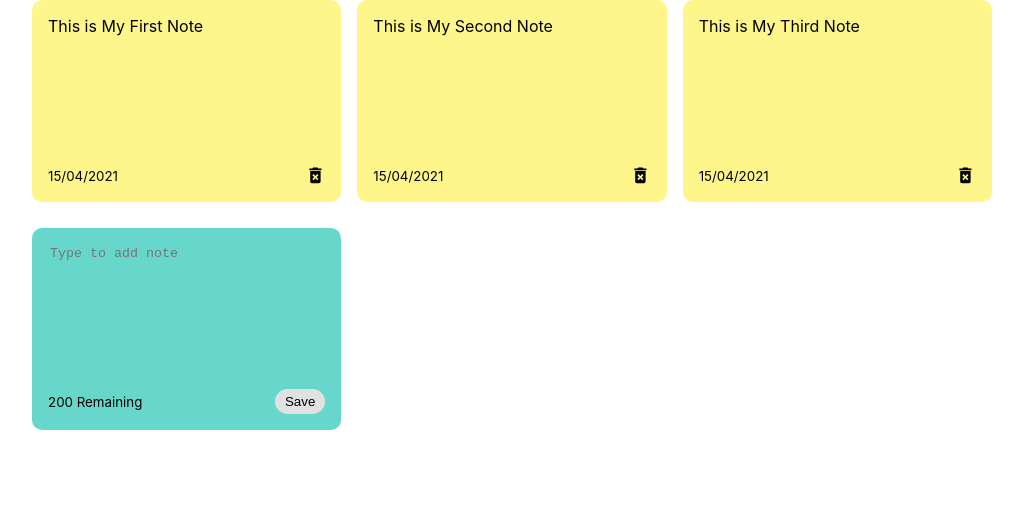
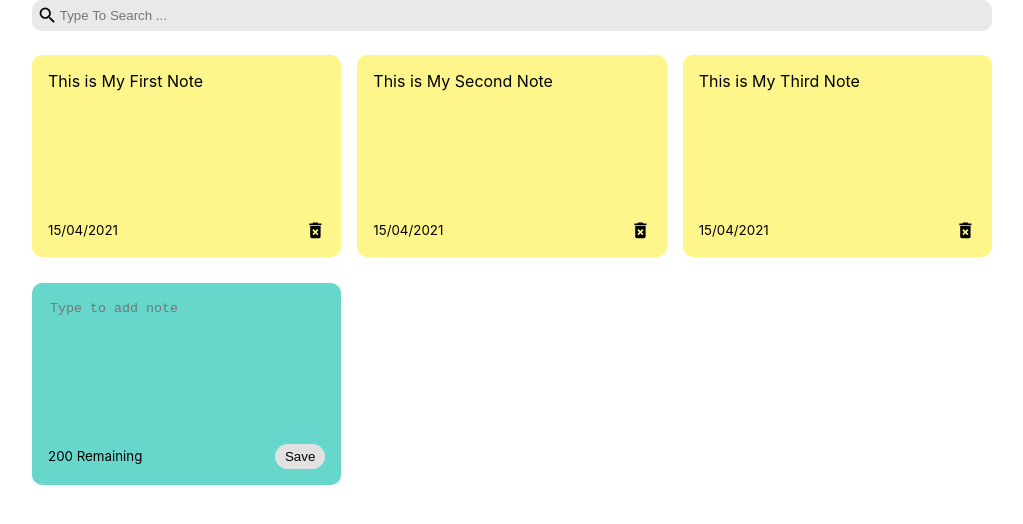
Before and after one commit to Satya190597/note-app, a React (Create React App) app: page / in a window 1280 px wide. Shown: the top 524 px of the page, without its empty margins (128-1151 px from the left). Built offline with nearby package versions, Linux system fonts and the light colour scheme.

Commit message:
Add Search Bar Functionality

```diff
--- a/src/App.js
+++ b/src/App.js
@@ -1,6 +1,7 @@
 import React, { useState } from "react";
 import { nanoid } from "nanoid";
 import NotesList from "./components/NotesList";
+import Search from "./components/Search";
 const App = () => {
   const [notes, setNotes] = useState([
     { id: nanoid(), text: "This is My First Note", date: "15/04/2021" },
@@ -8,25 +9,34 @@
     { id: nanoid(), text: "This is My Third Note", date: "15/04/2021" },
   ]);
 
+  const [searchText, setSearchText] = useState("");
+
   const addNote = (text) => {
     const date = new Date();
     const newNote = {
-      id : nanoid(),
+      id: nanoid(),
       text: text,
-      date: date.toLocaleDateString()
-    }
-    const newNotes = [...notes,newNote];
+      date: date.toLocaleDateString(),
+    };
+    const newNotes = [...notes, newNote];
     setNotes(newNotes);
-  }
+  };
 
   const deleteNote = (id) => {
-    const notesList = notes.filter(note => note.id!==id);
+    const notesList = notes.filter((note) => note.id !== id);
     setNotes(notesList);
-  }
+  };
 
   return (
     <div className="container">
-      <NotesList notes={notes} handleAddNote={addNote} handleDeleteNote={deleteNote} />
+      <Search handleSearchText={setSearchText} text={searchText} />
+      <NotesList
+        notes={notes.filter((note) =>
+          note.text.toLowerCase().includes(searchText.toLowerCase())
+        )}
+        handleAddNote={addNote}
+        handleDeleteNote={deleteNote}
+      />
     </div>
   );
 };
--- /dev/null
+++ b/src/components/Search.js
@@ -0,0 +1,13 @@
+import React from "react";
+import { MdSearch } from "react-icons/md";
+
+const Search = ({handleSearchText,text}) => {
+    return <>
+        <div className="search">
+            <MdSearch className="search-icon" size="1.3em" />
+            <input type="text" value={text} placeholder="Type To Search ..." onChange={(event)=>handleSearchText(event.target.value)} />
+        </div>
+    </>
+}
+
+export default Search;
--- a/src/index.css
+++ b/src/index.css
@@ -75,3 +75,21 @@
   cursor: pointer;
   color: red;
 }
+
+.search {
+  display: flex;
+  align-items: center;
+  background-color: rgb(233, 233, 233);
+  border-radius: 10px;
+  padding: 5px;
+  margin-bottom: 1.5em;
+}
+
+.search input {
+  border: none;
+  background-color: rgb(233, 233, 233);
+}
+
+.search input:focus {
+  outline: none;
+}
```
